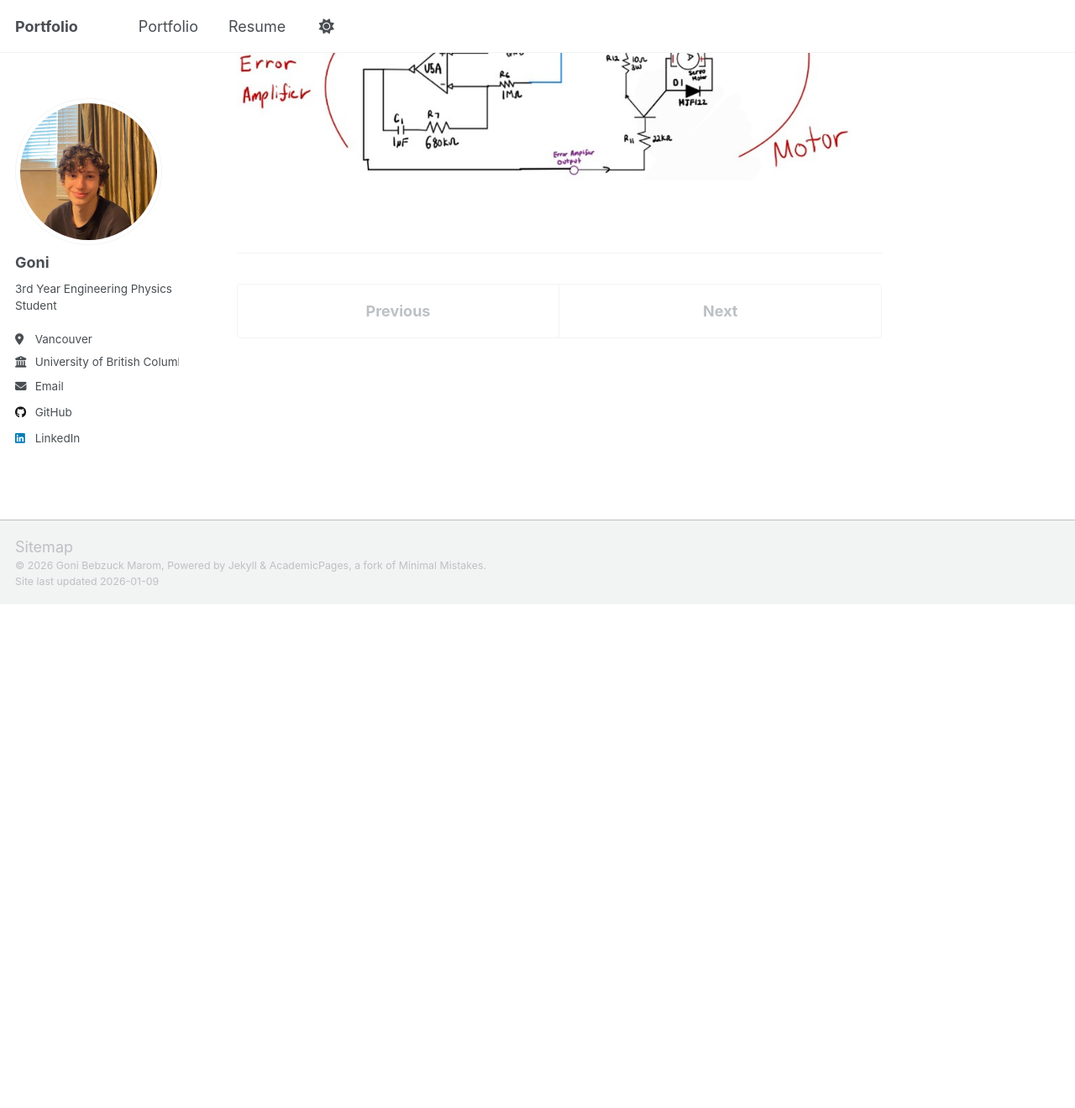
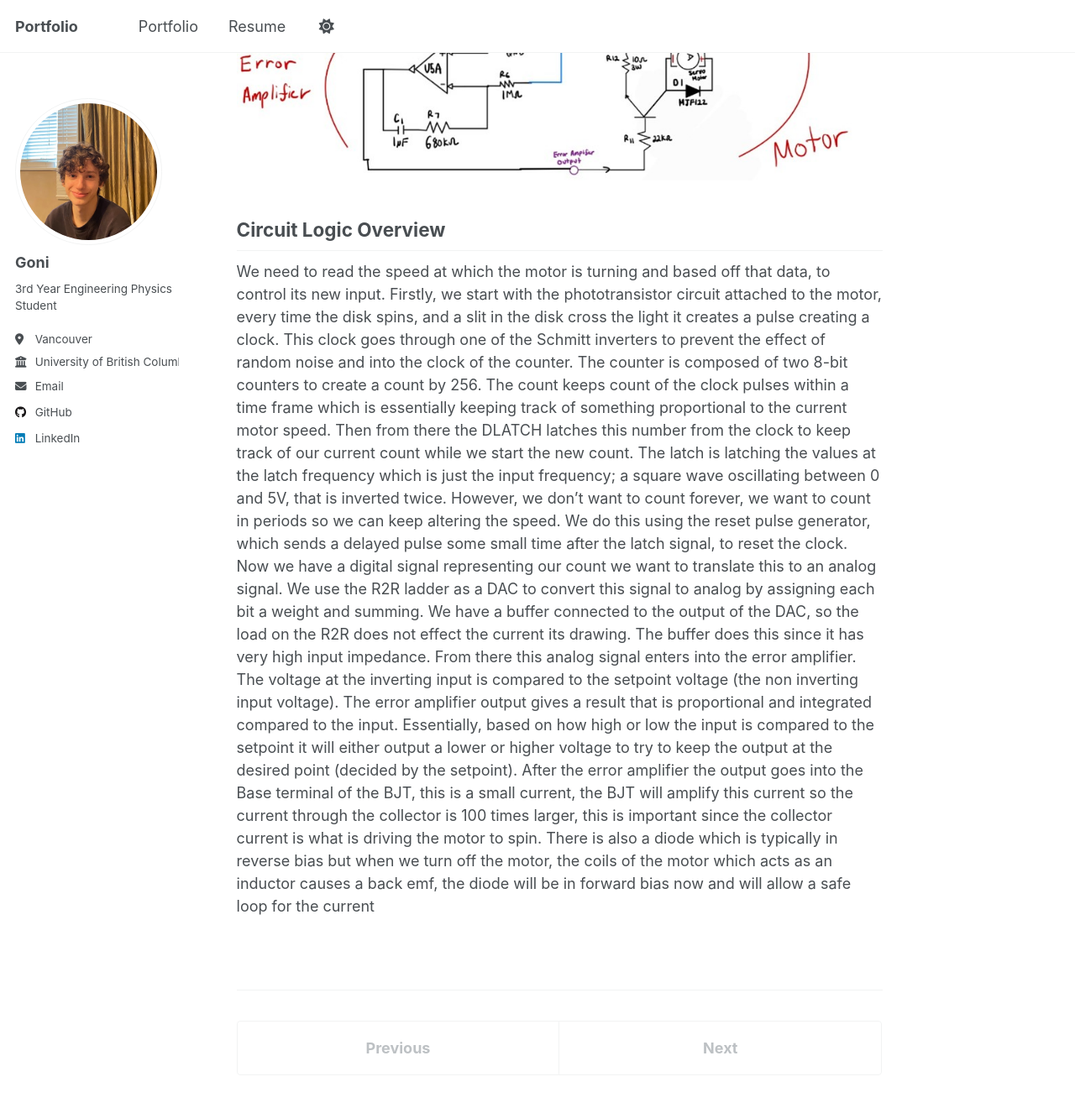
Before and after one commit to GoniBM/gonibm.github.io, a Jekyll site: the page built from _portfolio/portfolio-4.md, in a window 1280 px wide and 1400 px high, scrolled down 789 px. Shown: the top 1320 px of the window at 84% size. Built offline with Jekyll 4.4.1, drawn with Linux system fonts in a browser that asks for light colours; a script that is not in the unit is left out; before the commit the page ends 1509 px from its top, so only the background shows below that.

Commit message:
Modify portfolio-4.md with new excerpt and details
Updated the excerpt image source and added a detailed circuit logic overview.

```diff
--- a/_portfolio/portfolio-4.md
+++ b/_portfolio/portfolio-4.md
@@ -1,9 +1,35 @@
 ---
 title: "Servo Motor Controller Circuit"
-excerpt: "Self-Correcting Speed Servo Motor Circuit  <br/><img src='/images/FinalCircuit.jpg'>"
+excerpt: "Self-Correcting Speed Servo Motor Circuit  <br/><img src='/images/finalBreadboard.png'>"
 collection: portfolio
 order: 4
 ---
 
 Below is a drawing I made of the entire circuit.
 <img src='/images/CircuitSketchFull.jpg' alt='Full Servo Motor Circuit Sketch'>
+
+## Circuit Logic Overview
+
+We need to read the speed at which the motor is turning and based off that data, to control its new
+input. Firstly, we start with the phototransistor circuit attached to the motor, every time the disk spins, and a slit in
+the disk cross the light it creates a pulse creating a clock. This clock goes through one of the Schmitt inverters to
+prevent the effect of random noise and into the clock of the counter. The counter is composed of two 8-bit counters
+to create a count by 256. The count keeps count of the clock pulses within a time frame which is essentially
+keeping track of something proportional to the current motor speed. Then from there the DLATCH latches this
+number from the clock to keep track of our current count while we start the new count. The latch is latching the
+values at the latch frequency which is just the input frequency; a square wave oscillating between 0 and 5V, that is
+inverted twice. However, we don’t want to count forever, we want to count in periods so we can keep altering the
+speed. We do this using the reset pulse generator, which sends a delayed pulse some small time after the latch
+signal, to reset the clock. Now we have a digital signal representing our count we want to translate this to an analog
+signal. We use the R2R ladder as a DAC to convert this signal to analog by assigning each bit a weight and
+summing. We have a buffer connected to the output of the DAC, so the load on the R2R does not effect the current
+its drawing. The buffer does this since it has very high input impedance. From there this analog signal enters into
+the error amplifier. The voltage at the inverting input is compared to the setpoint voltage (the non inverting input
+voltage). The error amplifier output gives a result that is proportional and integrated compared to the input.
+Essentially, based on how high or low the input is compared to the setpoint it will either output a lower or higher
+voltage to try to keep the output at the desired point (decided by the setpoint). After the error amplifier the output
+goes into the Base terminal of the BJT, this is a small current, the BJT will amplify this current so the current
+through the collector is 100 times larger, this is important since the collector current is what is driving the motor to
+spin. There is also a diode which is typically in reverse bias but when we turn off the motor, the coils of the motor
+which acts as an inductor causes a back emf, the diode will be in forward bias now and will allow a safe loop for
+the current
```
